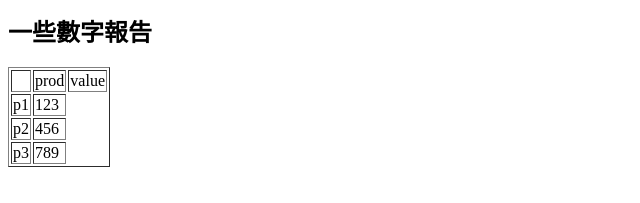
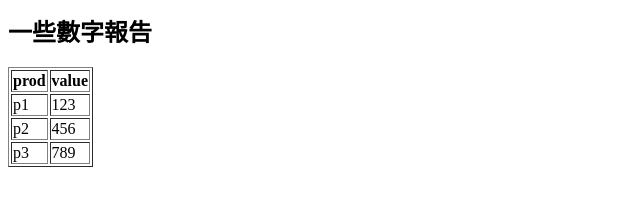
Before and after one commit to chang-ren-bang/JiraDemoProject, a plain HTML site: page index.html in a window 1280 px wide. Shown: the part 539-742 px from the top of the page, without its empty margins (0-640 px from the left). Drawn offline with Linux system fonts and the light colour scheme.

Commit message:
online bug fix

```diff
--- a/index.html
+++ b/index.html
@@ -25,10 +25,10 @@
 <h2>一些數字報告</h2>
 
 <table border="1">
-    <th>
-        <td>prod</td>
-        <td>value</td>
-    </th>
+    <tr>
+        <th>prod</th>
+        <th>value</th>
+    </tr>
     <tr>
         <td>p1</td>
         <td>123</td>
```
